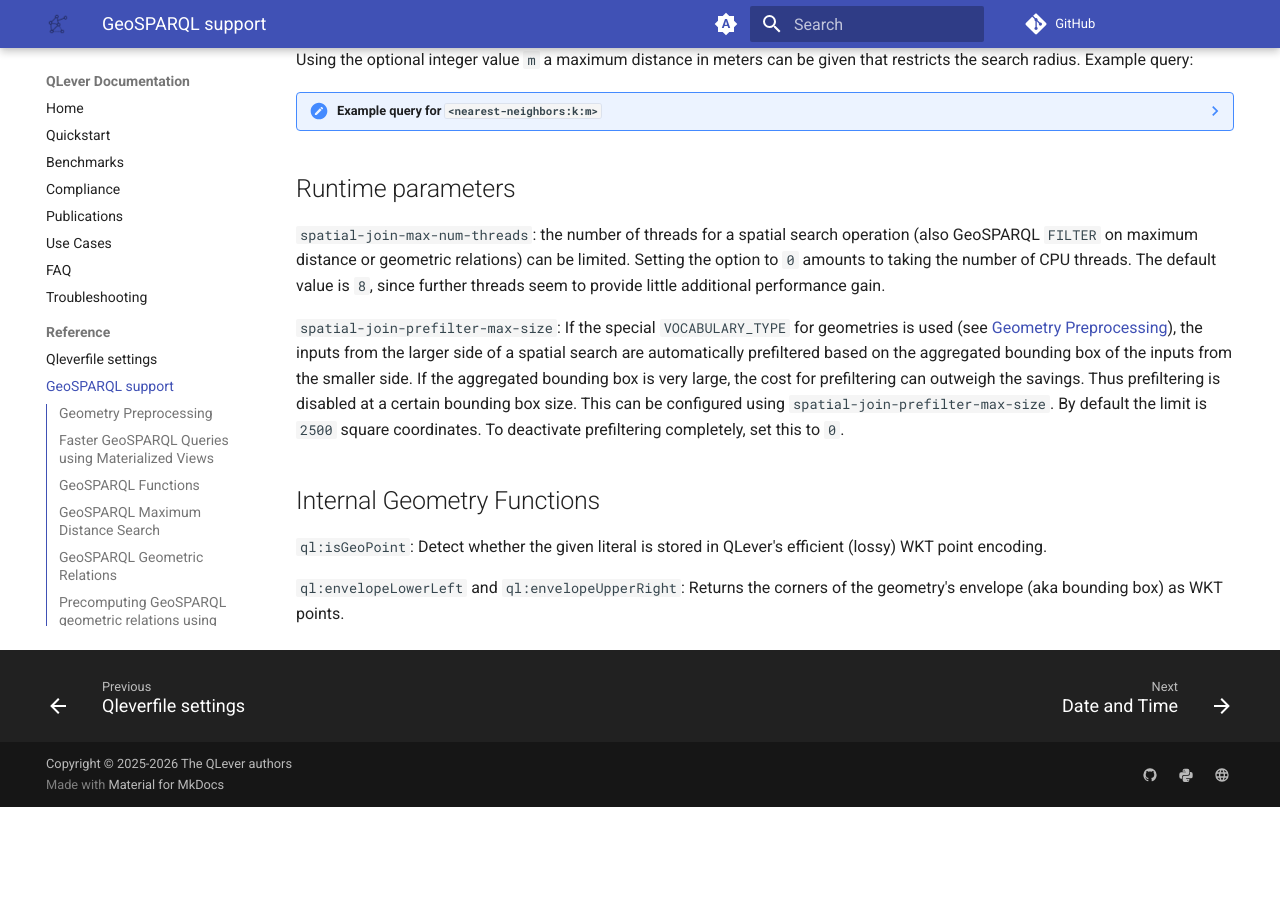
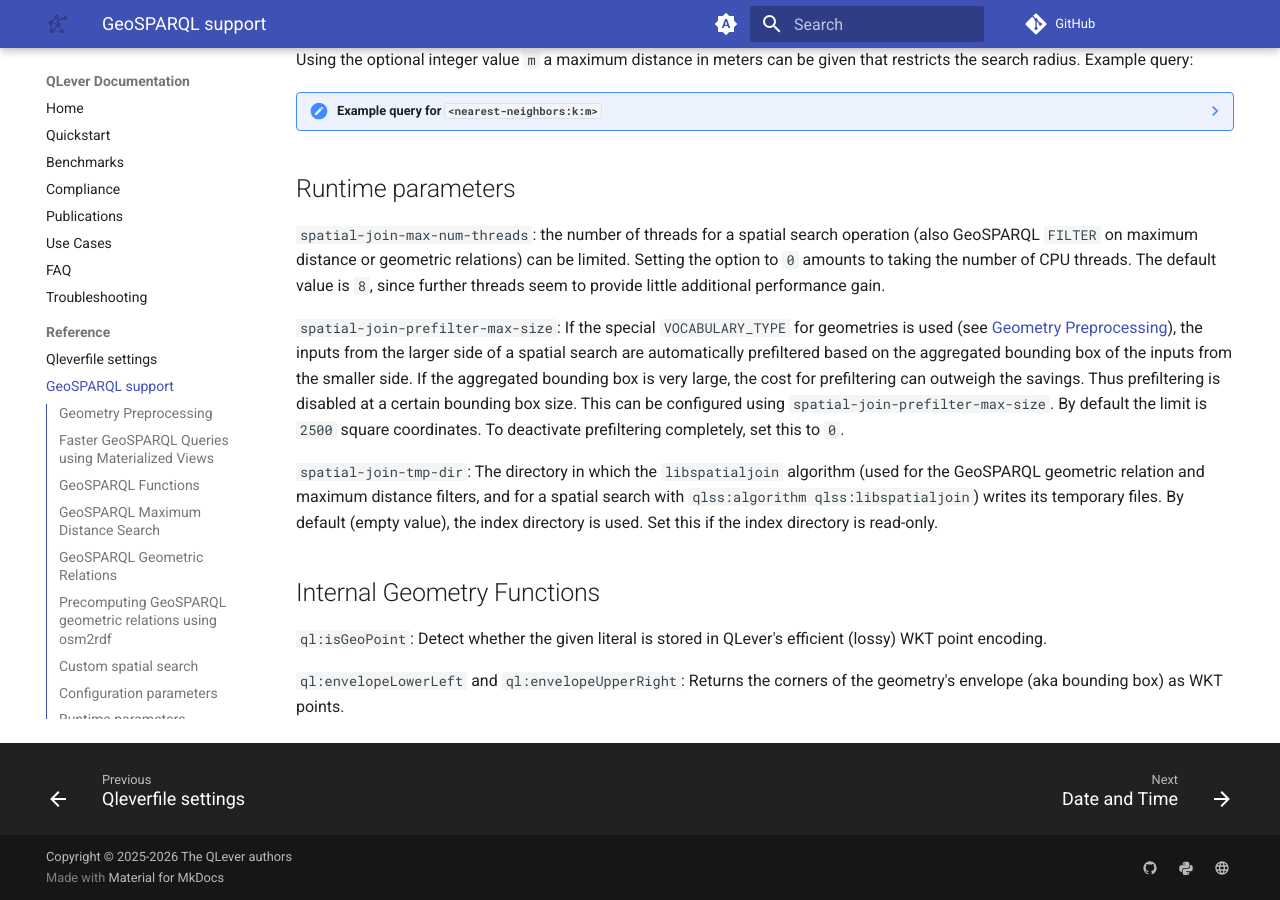
Before and after one commit to qlever-dev/qlever-docs, an MkDocs documentation site: the page built from docs/geosparql.md, in a window 1280 px wide and 900 px high, scrolled down 6523 px. Built offline with MkDocs 1.6.1 and Material for MkDocs 9.7.7, drawn with Linux system fonts in a browser that asks for light colours; plug-ins that fetch from the network failed and are left out; comment, search, counter and statistics services are not loaded; the version menu is left out; before the commit the page ends 7330 px from its top, so only the background shows below that.

Commit message:
Document spatial-join-tmp-dir runtime parameter

```diff
--- a/docs/geosparql.md
+++ b/docs/geosparql.md
@@ -556,6 +556,12 @@ size. This can be configured using `spatial-join-prefilter-max-size`. By
 default the limit is `2500` square coordinates. To deactivate prefiltering
 completely, set this to `0`.
 
+`spatial-join-tmp-dir`: The directory in which the `libspatialjoin` algorithm
+(used for the GeoSPARQL geometric relation and maximum distance filters, and
+for a spatial search with `qlss:algorithm qlss:libspatialjoin`) writes its
+temporary files. By default (empty value), the index directory is
+used. Set this if the index directory is read-only.
+
 ## Internal Geometry Functions
 
 `ql:isGeoPoint`: Detect whether the given literal is stored in QLever's efficient (lossy) WKT point encoding.
```
